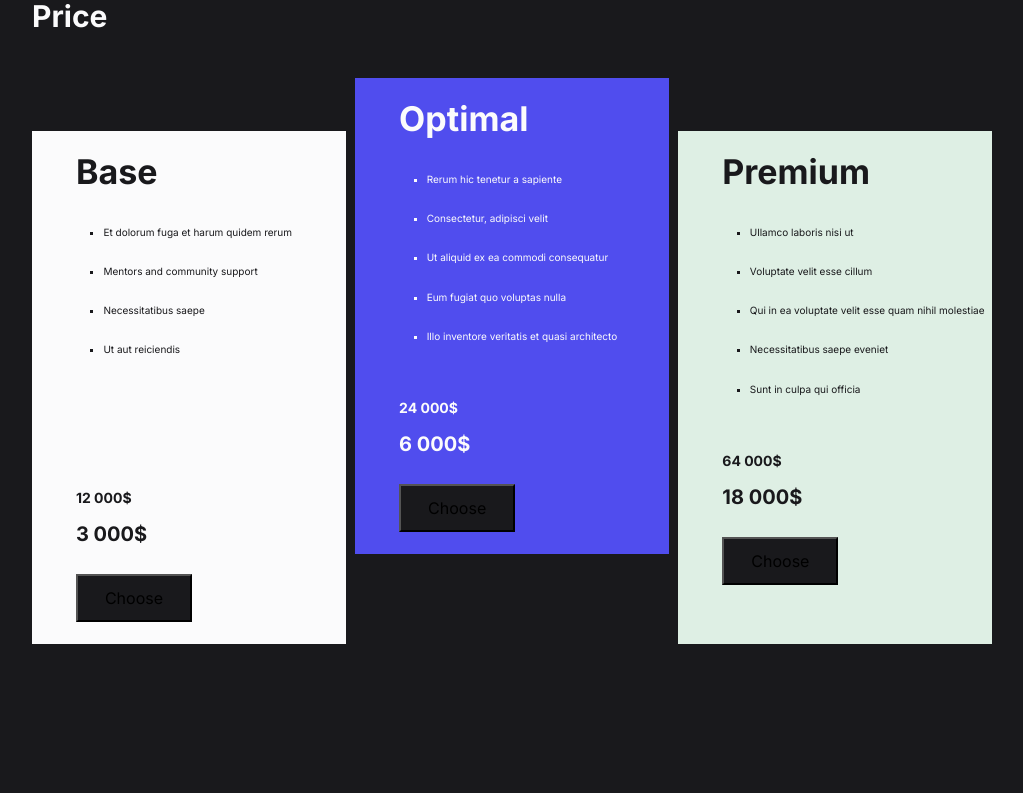
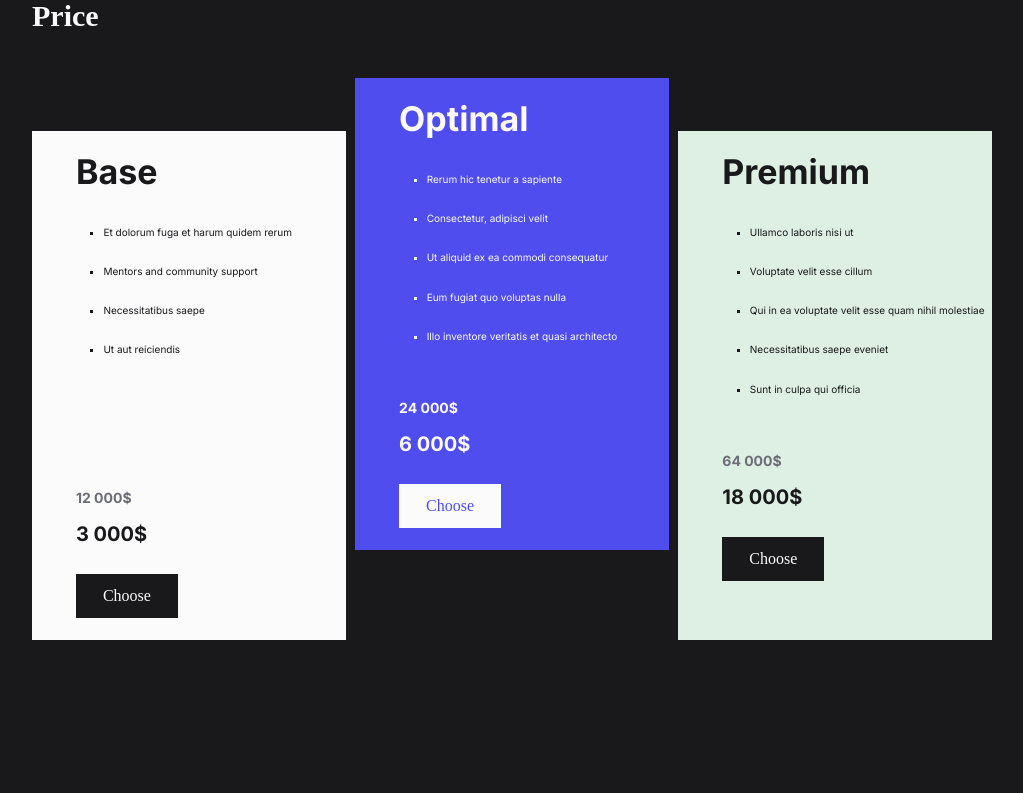
Before and after one commit to haneenhariri/Courses-Platform, a React (Vite) app: page /Courses-Platform/courses in a window 1280 px wide. Shown: the part 1720-2513 px from the top of the page, without its empty margins (128-1151 px from the left). Built offline with nearby package versions, Linux system fonts and the light colour scheme.

Commit message:
update in price

```diff
--- a/src/components/Price/Price.css
+++ b/src/components/Price/Price.css
@@ -1,7 +1,7 @@
 .OE_price {
     background-color: var(--DarkPrimary);
     padding: 0 12.5%;
-    font-family: Inter;
+    font-family:" Inter";
 }
 
 .OE_price_cards {
@@ -13,7 +13,6 @@
     font-weight: 700;
     line-height: 40.19px;
     color: var(--SecondColor);
-    /* margin-left: 14%; */
     padding-top: 12%;
 }
 
@@ -37,7 +36,7 @@
 .OE_item3 {
     width: 32.86%;
     margin-top: 9%;
-    background-color: #DEEFE4;
+    background-color: var(--MainCard1);
     color: var(--DarkPrimary);
     margin-bottom: 12.8%;
 }
@@ -92,6 +91,12 @@
 
 .OE_item1 .OE_price1 {
     margin-top: 40.4%;
+    color: #6D6D77;
+}
+
+.OE_item3 .OE_price1 {
+
+    color: #6D6D77;
 }
 
 .OE_price2 {
@@ -110,11 +115,23 @@
     padding: 10px 27px;
     gap: 10px;
     opacity: 0px;
-    background-color: var(--DarkPrimary);
+
     margin-top: 3.8%;
     margin-left: 14%;
     margin-bottom: 7%;
+    border: none;
 }
+
+.OE_item1 .OE_price_button,.OE_item3 .OE_price_button{
+    color: var(--SecondColor);
+    background-color: var(--DarkPrimary);
+}
+
+.OE_item2 .OE_price_button{
+    color:var(--priceCard2);
+    background-color: var(--SecondColor);
+}
+
 
 @media (min-width: 200px) and (max-width: 576px) {
     .OE_price_cards {
```
